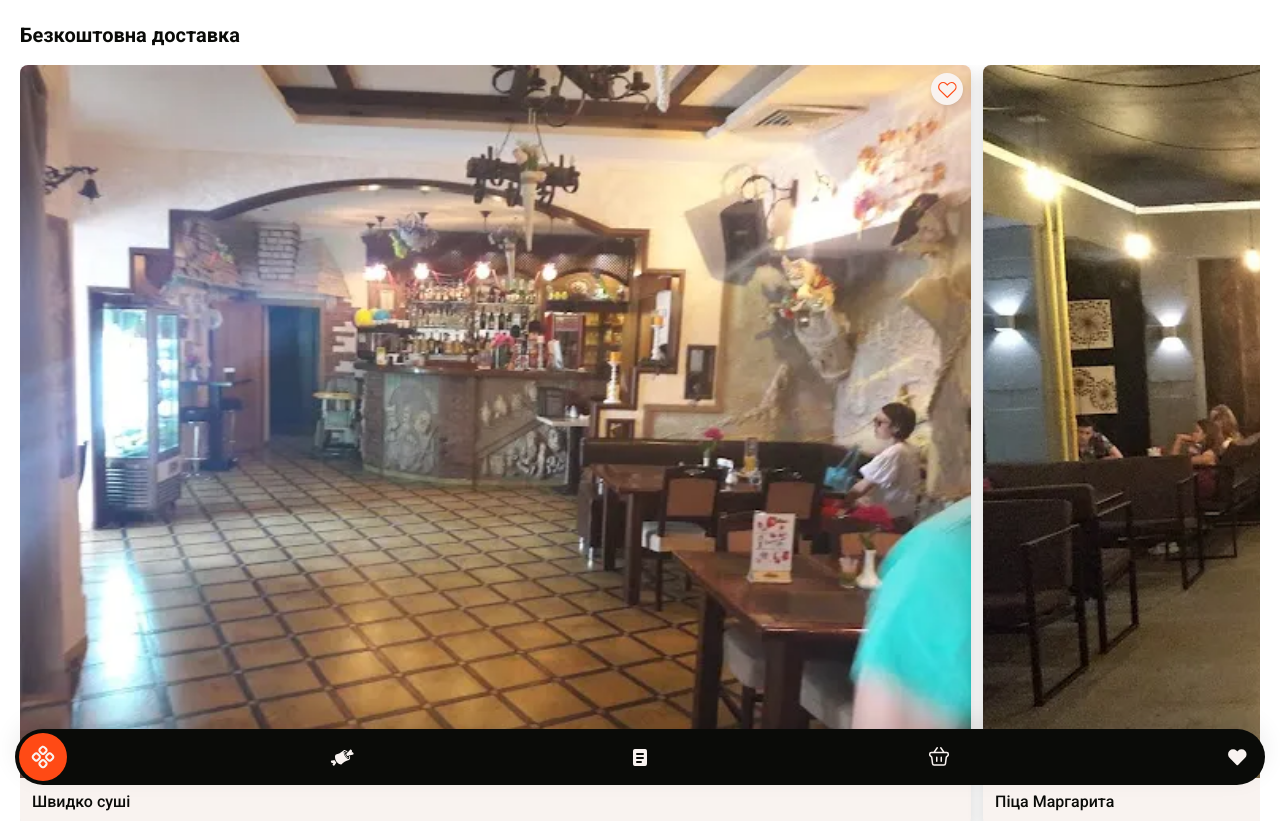
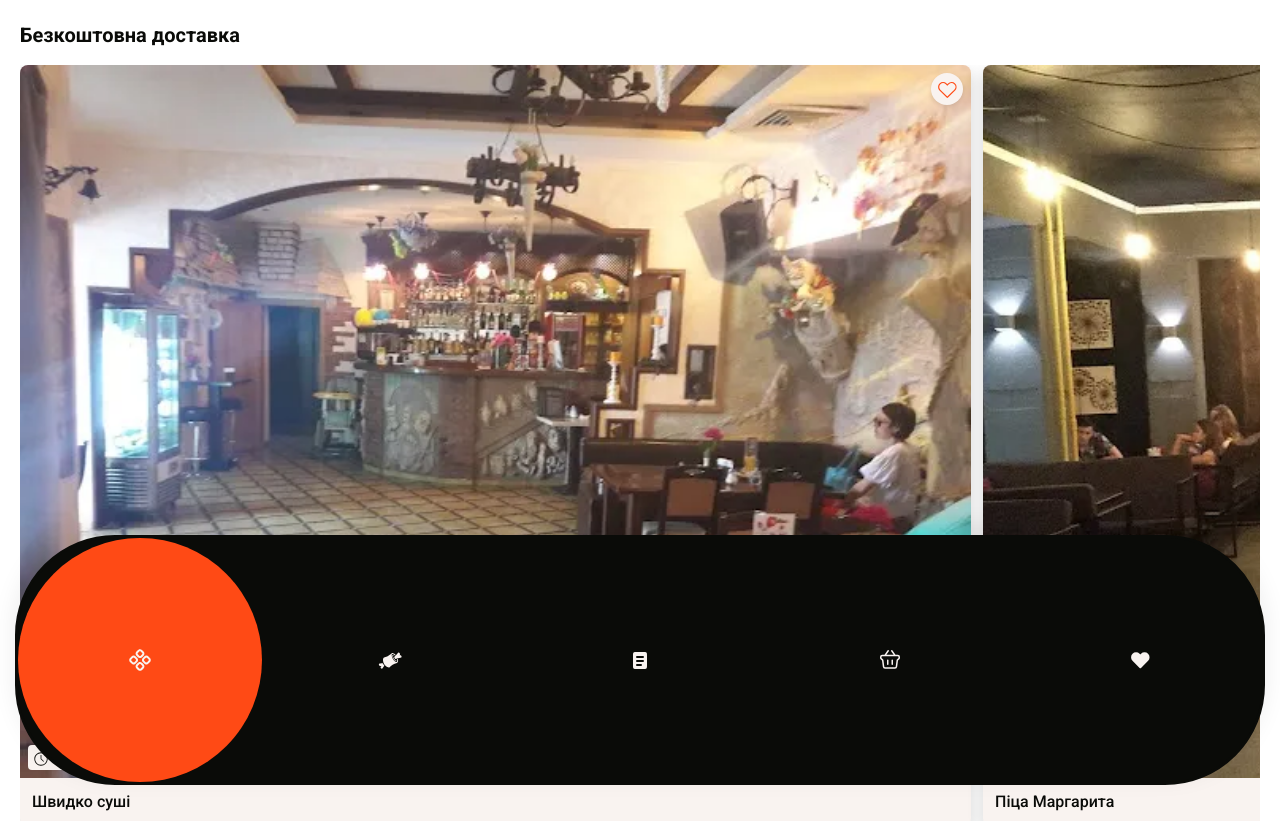
Before and after one commit to Artem-Kluev/food-bot, a Vue app: page / in a window 1280 px wide. Shown: the top 821 px of the page. Built offline with nearby package versions, Linux system fonts and the light colour scheme; the HTML template or start-up script is replaced by a standard one.

Commit message:
fix sidebar

```diff
--- a/src/components/base/BottomBar.vue
+++ b/src/components/base/BottomBar.vue
@@ -1,31 +1,25 @@
 <template>
-  <nav class="bottom-nav" ref="navRef">
+  <nav class="bottom-nav">
     <!-- чорний фон -->
-    <div
-      class="highlight"
-      :style="{
-        width: highlightWidth + 'px',
-        left: highlightLeft + 'px',
-      }"
-    ></div>
+    <div class="highlight" :style="{ transform: progress }"></div>
 
     <!-- кнопки -->
     <button
       v-for="(item, idx) in items"
       :key="idx"
-      :ref="(el) => (buttonRefs[idx] = el as HTMLButtonElement)"
       class="nav-btn"
-      :class="{ active: activeIndex === idx }"
       @click="navigateTo(item.link, idx)"
       :aria-label="item.label"
     >
       <BaseSvg :id="item.icon" class="nav-btn__icon" />
     </button>
   </nav>
+
+  {{ progress }}
 </template>
 
 <script setup lang="ts">
-import { ref, onMounted, nextTick, onBeforeUnmount } from 'vue'
+import { ref, onMounted, computed } from 'vue'
 import { useRouter } from 'vue-router'
 import BaseSvg from '@/components/base/BaseSvg.vue'
 
@@ -46,58 +40,21 @@ const items: NavItem[] = [
 ]
 
 const activeIndex = ref(0)
-const highlightLeft = ref(0)
-const highlightWidth = ref(0)
 
-const navRef = ref<HTMLElement | null>(null)
-const buttonRefs: HTMLButtonElement[] = []
+function getWidth() {
+  return window.innerWidth - 38
+}
+
+const progress = computed(() => {
+  const point = getWidth() / items.length
+
+  return `translateX(${activeIndex.value * (point * 1.02)}px)`
+})
 
 const navigateTo = (path: string, index: number) => {
   activeIndex.value = index
-  moveHighlight(index)
   router.push(path)
 }
-
-const moveHighlight = (index: number, withAnimation = true) => {
-  const btn = buttonRefs[index]
-  const nav = navRef.value
-  if (!btn || !nav) return
-
-  const btnRect = btn.getBoundingClientRect()
-  const navRect = nav.getBoundingClientRect()
-
-  // Для круглого highlight використовуємо однакову ширину і висоту
-  const size = 48
-  const newWidth = size
-  const newLeft = Math.round(btnRect.left - navRect.left + (btnRect.width - newWidth) / 2)
-
-  highlightWidth.value = newWidth
-  highlightLeft.value = newLeft
-
-  if (!withAnimation) {
-    nav.style.setProperty('--highlight-transition', 'none')
-    requestAnimationFrame(() => {
-      requestAnimationFrame(() => {
-        nav.style.removeProperty('--highlight-transition')
-      })
-    })
-  }
-}
-
-const handleResize = () => {
-  moveHighlight(activeIndex.value, false)
-}
-
-onMounted(() => {
-  nextTick(() => {
-    moveHighlight(activeIndex.value, false)
-  })
-  window.addEventListener('resize', handleResize)
-})
-
-onBeforeUnmount(() => {
-  window.removeEventListener('resize', handleResize)
-})
 </script>
 
 <style scoped lang="scss">
@@ -109,27 +66,28 @@ onBeforeUnmount(() => {
   right: 0;
   margin: 0 15px;
   bottom: 15px;
-  height: 56px;
-  padding: 0 4px;
+  aspect-ratio: 5 / 1;
+
   box-sizing: border-box;
   display: flex;
   align-items: center;
   justify-content: space-between;
   background: $text;
-  border-radius: 32px;
+  border: 3px solid $text;
+  border-radius: 100px;
   box-shadow: 0 -8px 24px rgba(0, 0, 0, 0.08);
-  z-index: 1000;
+  z-index: 10;
 }
 
 .highlight {
   position: absolute;
-  top: 4px;
-  height: calc(100% - 8px);
+  left: 0;
+  height: 100%;
+  aspect-ratio: 1 / 1;
   border-radius: 50%;
+
   background: $main-color;
-  transition:
-    left 360ms cubic-bezier(0.22, 1, 0.36, 1),
-    width 260ms ease;
+  transition: transform 360ms;
   z-index: 0;
   pointer-events: none;
 }
@@ -139,10 +97,10 @@ onBeforeUnmount(() => {
   background: none;
   border: 0;
   outline: 0;
-  padding: 10px;
   margin: 0;
-  width: 48px;
-  height: 48px;
+  height: 100%;
+  aspect-ratio: 1/1;
+  padding: 0;
   cursor: pointer;
   position: relative;
   z-index: 1;
```
